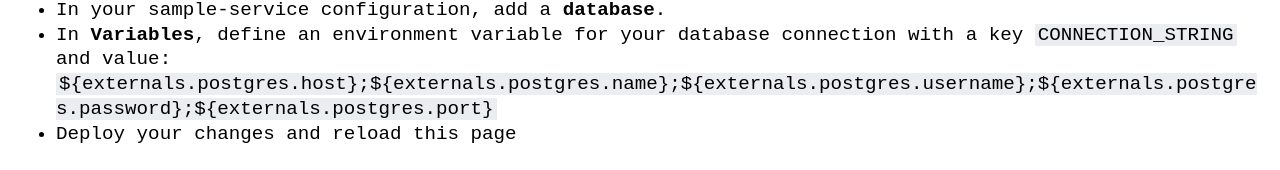
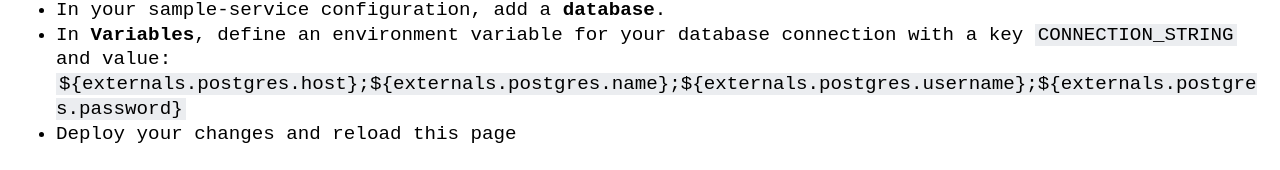
Before and after one commit to corporate-org/product-fe, a React (Create React App) app in the folder client/: page / in a window 1280 px wide. Shown: the part 412-582 px from the top of the page. Built offline with nearby package versions, Linux system fonts and the light colour scheme; no server answers.

Commit message:
Remove last variable

```diff
--- a/client/src/components/ErrorMessage.js
+++ b/client/src/components/ErrorMessage.js
@@ -10,7 +10,7 @@ export function ErrorMessage(props) {
 
         <li>In your sample-service configuration, add a <span className="bold">database</span>.</li>
 
-        <li>In <span className="bold">Variables</span>, define an environment variable for your database connection with a key <span className="highlight">CONNECTION_STRING</span> and value: <span className="highlight">{'${externals.postgres.host};${externals.postgres.name};${externals.postgres.username};${externals.postgres.password};${externals.postgres.port}'}</span></li>
+        <li>In <span className="bold">Variables</span>, define an environment variable for your database connection with a key <span className="highlight">CONNECTION_STRING</span> and value: <span className="highlight">{'${externals.postgres.host};${externals.postgres.name};${externals.postgres.username};${externals.postgres.password}'}</span></li>
 
         <li>Deploy your changes and reload this page</li>
       </ul>
```
